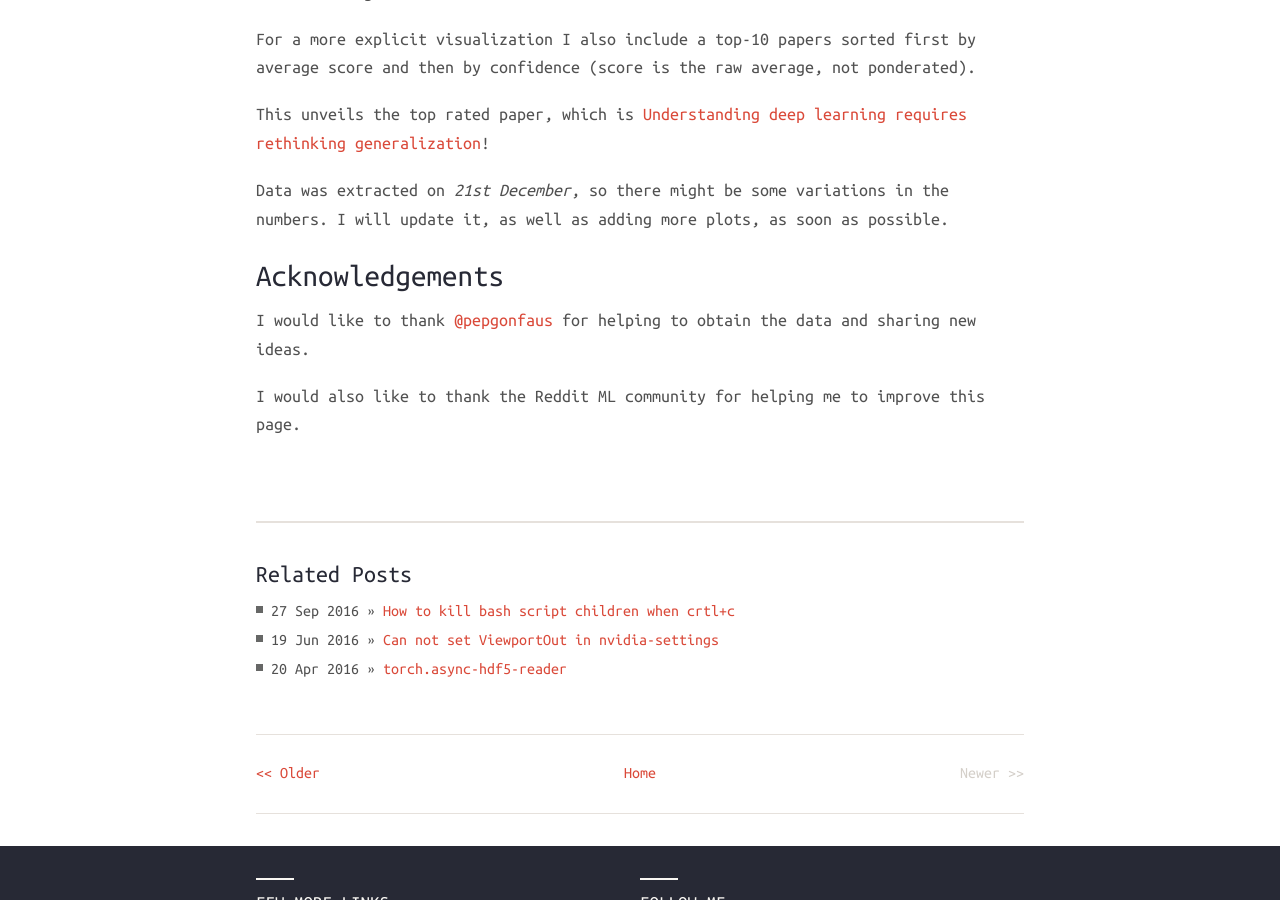
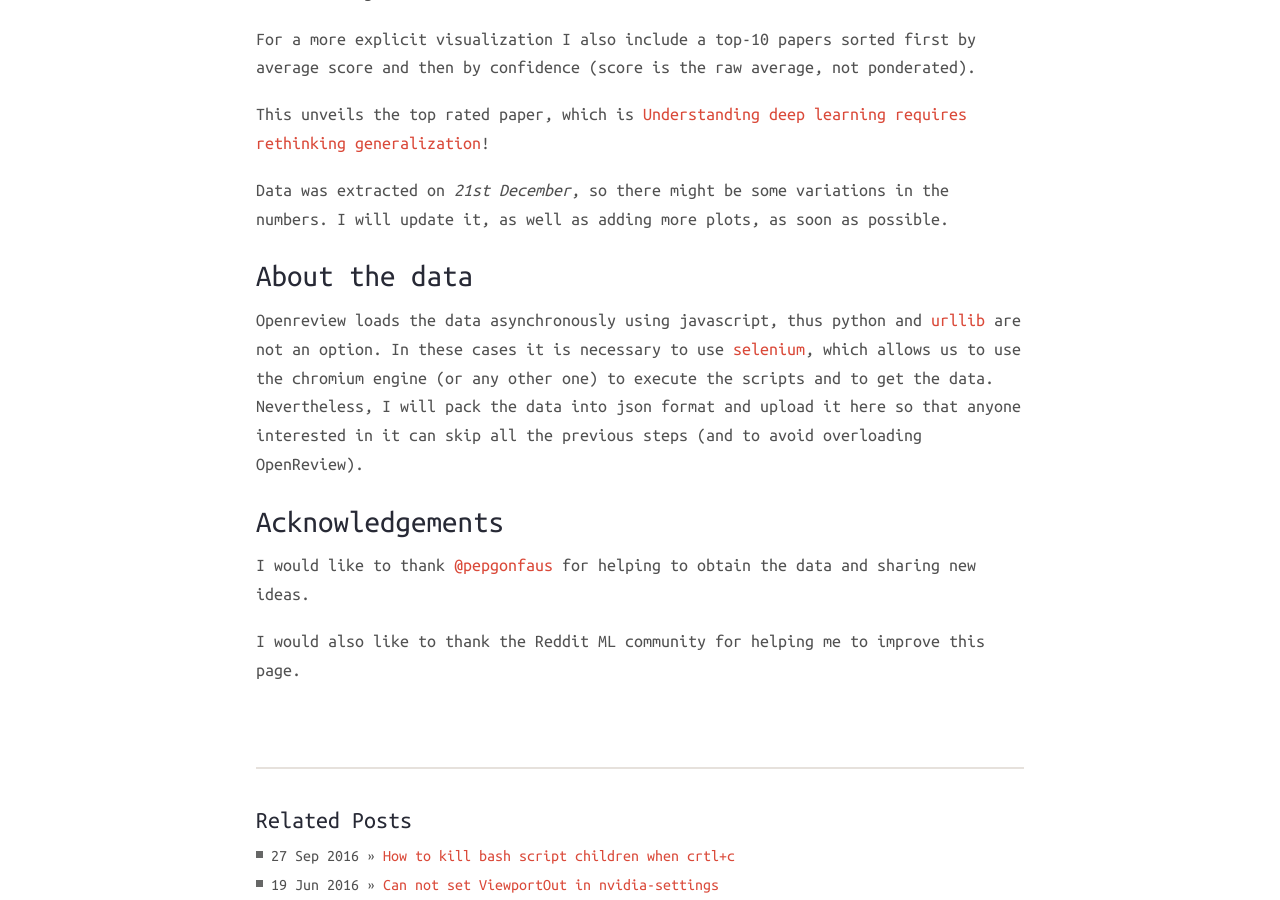
Before and after one commit to prlz77/prlz77.github.io, a Jekyll site: the page built from _posts/2016-12-11-iclr2017-stats.markdown, in a window 1280 px wide and 900 px high, scrolled down 1812 px. Built offline with Jekyll 4.4.1, drawn with Linux system fonts in a browser that asks for light colours; nearby versions of some CDN libraries; a script that is not in the unit is left out; comment, search, counter and statistics services are not loaded.

Commit message:
Post update

```diff
--- a/_posts/2016-12-11-iclr2017-stats.markdown
+++ b/_posts/2016-12-11-iclr2017-stats.markdown
@@ -70,6 +70,17 @@ This unveils the top rated paper, which is [Understanding deep learning requires
 
 Data was extracted on *21st December*, so there might be some variations in the numbers. I will update it, as well as adding more plots, as soon as possible.
 
+## About the data
+Openreview loads the data asynchronously using javascript, thus python and
+[urllib](https://docs.python.org/3/library/urllib.html) are not an option. In
+these cases it is necessary to use
+[selenium](http://selenium-python.readthedocs.io/), which allows us to use the
+chromium engine (or any other one) to execute the scripts and to get the data.
+Nevertheless, I will pack the data into json format and upload it here so that
+anyone interested in it can skip all the previous steps (and to avoid
+overloading OpenReview).
+
+
 ## Acknowledgements
 I would like to thank [@pepgonfaus](https://twitter.com/pepgonfaus) for helping to obtain the data and sharing new ideas.
 
```
